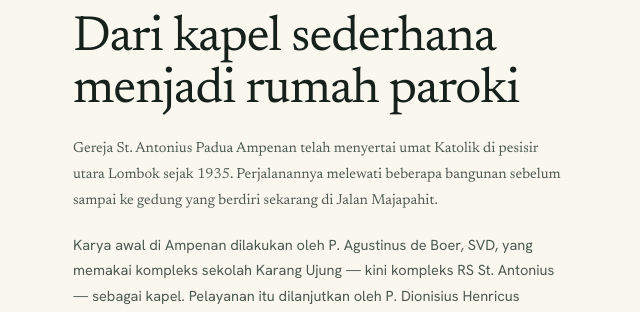
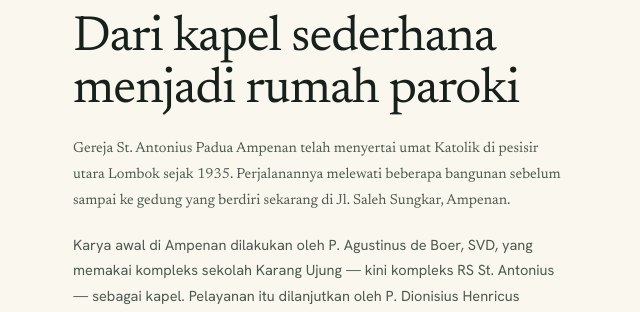
Before and after one commit to sebastianstivenlauw-sketch/pengumuman-paroki-st.antonius-padua-ampenan, a plain HTML site: page index.html in a window 1280 px wide. Shown: the part 983-1295 px from the top of the page, 21-661 px from the left. Drawn offline with Linux system fonts and the light colour scheme.

Commit message:
Samakan alamat di sejarah dengan alamat yang dipakai sekarang

```diff
--- a/index.html
+++ b/index.html
@@ -95,7 +95,7 @@
             Sejarah gereja
           </p>
           <h2>Dari kapel sederhana menjadi rumah paroki</h2>
-          <p class="history-lede">Gereja St. Antonius Padua Ampenan telah menyertai umat Katolik di pesisir utara Lombok sejak 1935. Perjalanannya melewati beberapa bangunan sebelum sampai ke gedung yang berdiri sekarang di Jalan Majapahit.</p>
+          <p class="history-lede">Gereja St. Antonius Padua Ampenan telah menyertai umat Katolik di pesisir utara Lombok sejak 1935. Perjalanannya melewati beberapa bangunan sebelum sampai ke gedung yang berdiri sekarang di Jl. Saleh Sungkar, Ampenan.</p>
           <p>Karya awal di Ampenan dilakukan oleh P. Agustinus de Boer, SVD, yang memakai kompleks sekolah Karang Ujung — kini kompleks RS St. Antonius — sebagai kapel. Pelayanan itu dilanjutkan oleh P. Dionisius Henricus Gierlings, SVD, sejak 8 Desember 1949.</p>
           <p>P. Gierlings banyak membangun: RS St. Antonius (1950), gereja di kompleks rumah sakit (1962, diresmikan 1963), SDK St. Antonius (1965), dan gereja Ampenan yang selesai 1979 serta diresmikan 13 Juni 1980. Gedung itu kemudian dibangun ulang pada 2002 dan diberkati pada 2009.</p>
           <p class="history-source">
```
